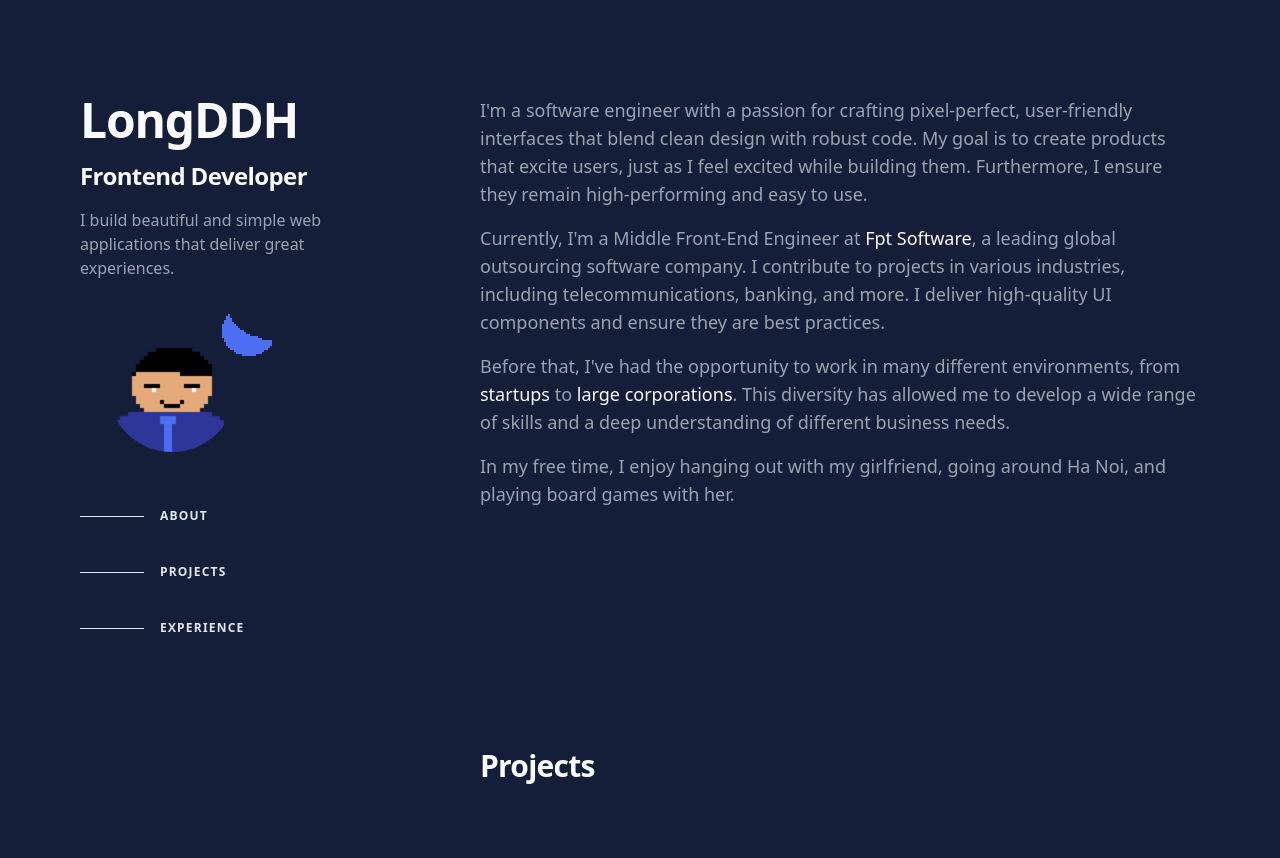
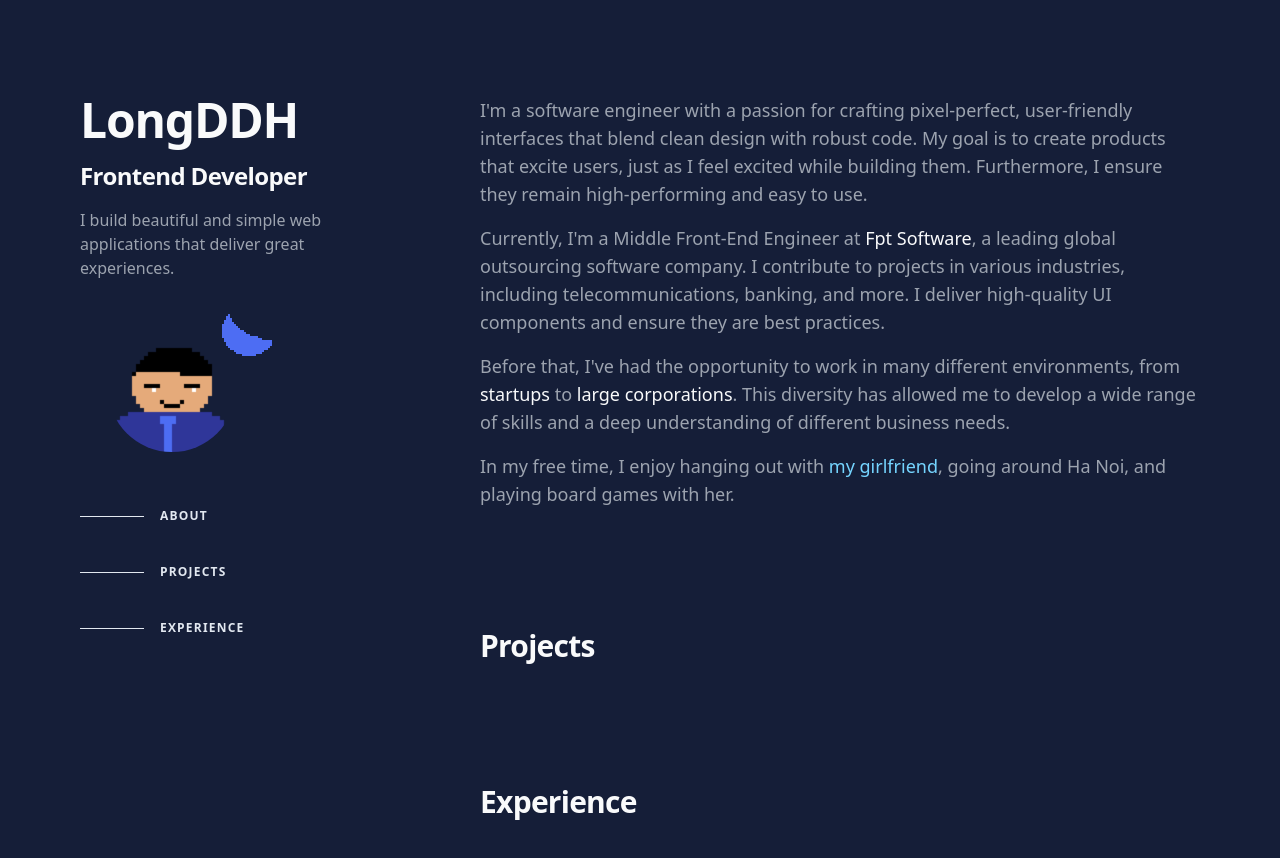
Before and after one commit to DDHLong/longddh-portfolio, a React (Vite) app: page / in a window 1280 px wide. Shown: the top 858 px of the page. Built offline with nearby package versions, Linux system fonts and the light colour scheme.

Commit message:
#4 add animation to text

```diff
--- a/src/App.tsx
+++ b/src/App.tsx
@@ -1,4 +1,4 @@
-import About from "./components/about";
+import About from "./components/Section/about";
 import Navigation from "./components/Navigation";
 import { ThemeProvider } from "./components/theme-provider";
 import useIsSectionInView from "./hooks/useIsSectionInView";
@@ -21,29 +21,27 @@ function App() {
           isAboutInView={isAboutInView}
           isExperienceInView={isExperienceInView}
         />
-        <div className="col-span-2">
+        <div className="col-span-2 pt-24">
           <section
             ref={aboutRef}
-            className="mb-16 scroll-mt-16 md:mb-24 lg:mb-36 lg:scroll-mt-24 pt-24"
+            className="mb-16 md:mb-24 lg:mb-30 lg:scroll-mt-24"
             id="about"
           >
             <About />
           </section>
           <section
             ref={projectRef}
-            className="col-span-2 h-screen py-24"
+            className="mb-16 md:mb-24 lg:mb-30 lg:scroll-mt-24"
             id="projects"
           >
-            <h2 className="scroll-m-20 text-3xl font-semibold tracking-tight">
-              Projects
-            </h2>
+            <h2 className="text-3xl font-semibold tracking-tight">Projects</h2>
           </section>
           <section
             ref={experienceRef}
-            className="col-span-2 h-screen py-24"
+            className="mb-16 md:mb-24 lg:mb-30 lg:scroll-mt-24"
             id="experience"
           >
-            <h2 className="scroll-m-20 text-3xl font-semibold tracking-tight">
+            <h2 className=" text-3xl font-semibold tracking-tight">
               Experience
             </h2>
           </section>
--- a/src/components/about.tsx
+++ b/src/components/Section/about.tsx
@@ -1,3 +1,5 @@
+import WavyText from "../WavyText";
+
 const About = () => {
   return (
     <div>
@@ -36,8 +38,11 @@ const About = () => {
           a deep understanding of different business needs.
         </p>
         <p className="mb-4">
-          In my free time, I enjoy hanging out with my girlfriend, going around
-          Ha Noi, and playing board games with her.
+          In my free time, I enjoy hanging out with{" "}
+          <span className="lg:cursor-[url('/src/assets/dau.png'),_pointer] text-sky-300 font-medium">
+            <WavyText text="my girlfriend" className="inline-block" />
+          </span>
+          , going around Ha Noi, and playing board games with her.
         </p>
       </div>
     </div>
--- /dev/null
+++ b/src/components/WavyText.tsx
@@ -0,0 +1,71 @@
+import { FC, useState } from "react";
+import { motion, Variants, HTMLMotionProps } from "motion/react";
+
+interface Props extends HTMLMotionProps<"div"> {
+  text: string;
+  delay?: number;
+  duration?: number;
+}
+
+const WavyText: FC<Props> = ({
+  text,
+  delay = 0.05,
+  duration = 0.05,
+  ...props
+}: Props) => {
+  const [hover, setHover] = useState(false);
+  const letters = Array.from(text);
+
+  const container: Variants = {
+    normal: { y: 0 },
+    hover: (i: number = 1) => ({
+      transition: { staggerChildren: duration, delayChildren: i * delay },
+    }),
+  };
+
+  const handleMouseEnter = () => {
+    setHover(true);
+  };
+
+  const handleMouseLeave = () => {
+    setHover(false);
+  };
+
+  const child: Variants = {
+    hover: {
+      y: [-5, 0],
+      transition: {
+        type: "spring",
+        damping: 12,
+        stiffness: 200,
+      },
+    },
+    normal: {
+      y: 0,
+      transition: {
+        type: "spring",
+        damping: 12,
+        stiffness: 200,
+      },
+    },
+  };
+
+  return (
+    <motion.div
+      variants={container}
+      initial="normal"
+      animate={hover ? "hover" : "normal"}
+      onMouseEnter={handleMouseEnter}
+      onMouseLeave={handleMouseLeave}
+      {...props}
+    >
+      {letters.map((letter, index) => (
+        <motion.div className="inline-block" key={index} variants={child}>
+          {letter === " " ? "\u00A0" : letter}
+        </motion.div>
+      ))}
+    </motion.div>
+  );
+};
+
+export default WavyText;
```
Also changed, not shown: src/assets/dau.png (added).
